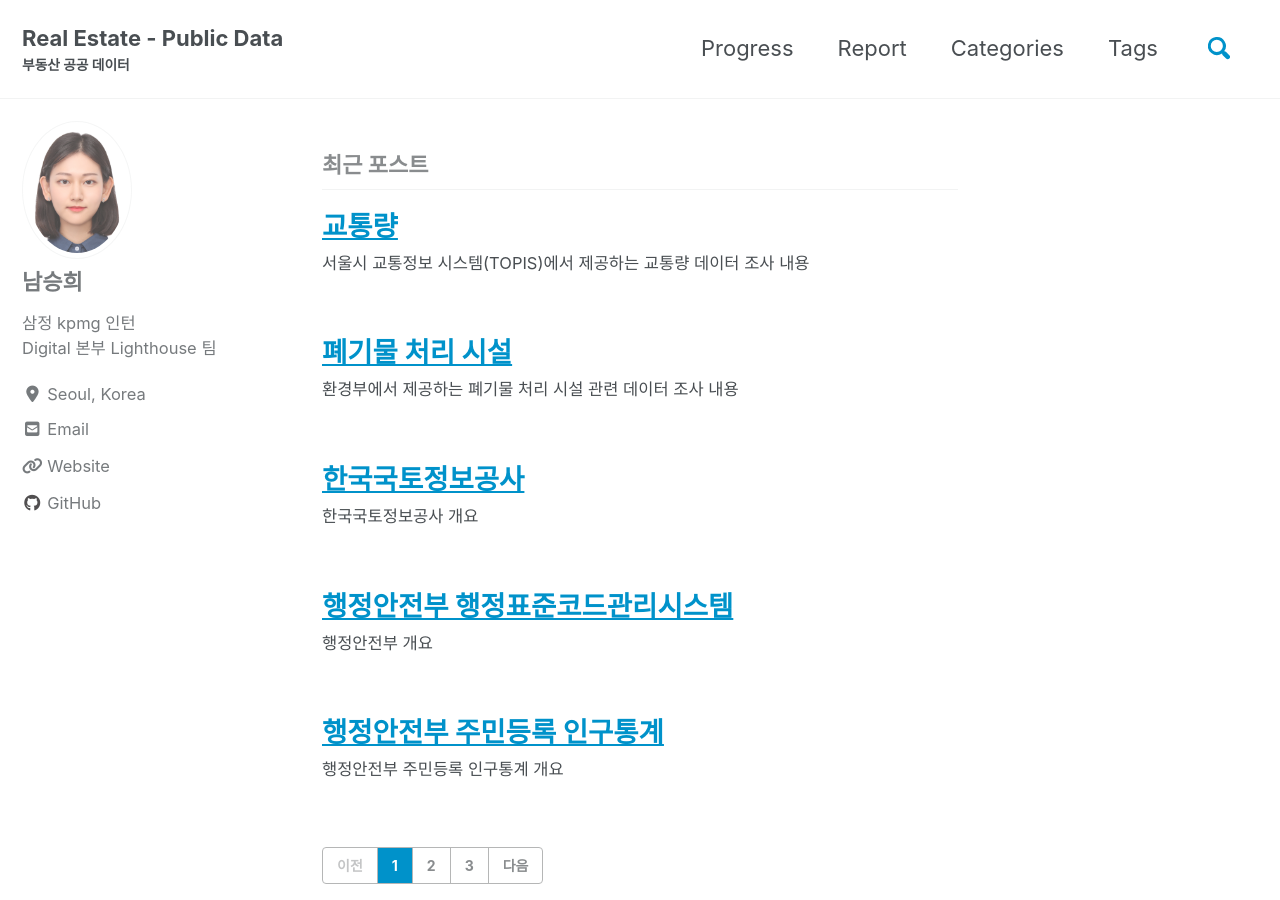
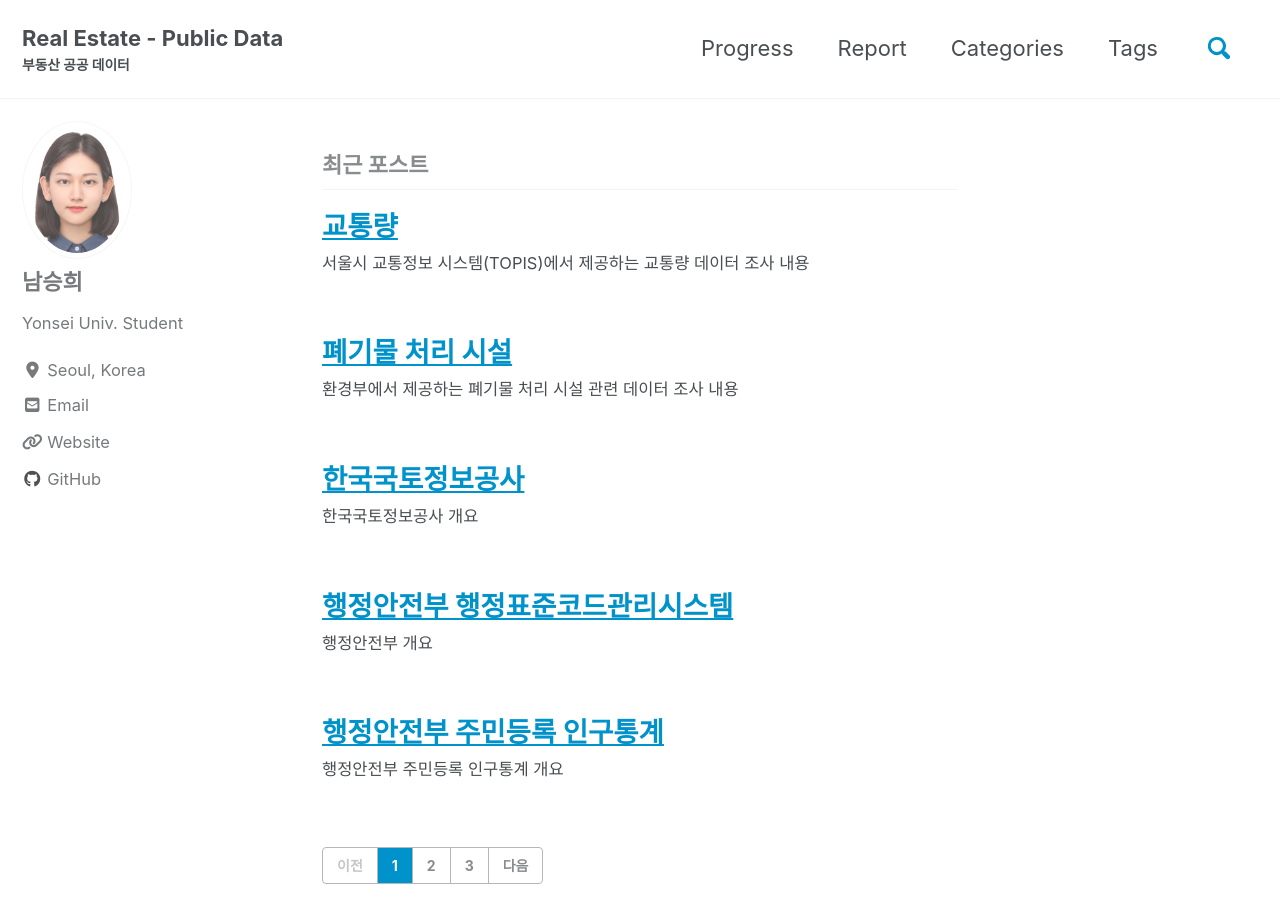
Before and after one commit to nseunghee97/real-estate-public-data, a Jekyll site: the page built from index.html, in a window 1280 px wide and 900 px high. Built offline with Jekyll 4.4.1, drawn with Linux system fonts in a browser that asks for light colours; cached includes are drawn as plain includes; nearby versions of some CDN libraries; the list of posts is cut into pages by our own code.

Commit message:
소개 수정

```diff
--- a/_config.yml
+++ b/_config.yml
@@ -109,7 +109,7 @@ analytics:
 author:
   name             : "남승희"
   avatar           : "/assets/images/seunghee_970718.jpg" # path of avatar image, e.g. "/assets/images/bio-photo.jpg"
-  bio              : "삼정 kpmg 인턴 <br> Digital 본부 Lighthouse 팀"
+  bio              : "Yonsei Univ. Student"
   location         : "Seoul, Korea"
   email            :
   links:
```
